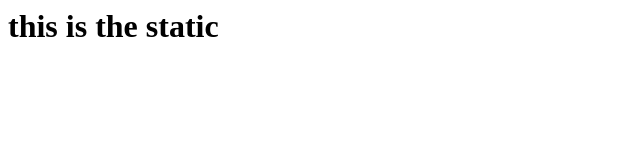
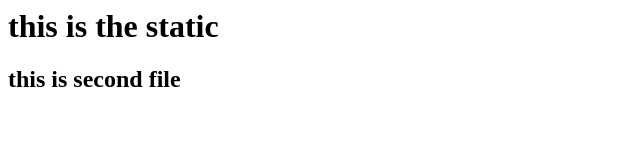
Before and after one commit to GOUD4275/k8s_static, a plain HTML site: page index.html in a window 1280 px wide. Shown: the whole page, without its empty margins (0-640 px from the left). Drawn offline with Linux system fonts and the light colour scheme.

Commit message:
this is the second change

```diff
--- a/index.html
+++ b/index.html
@@ -1 +1,2 @@
 <h1>this is the static</h1>
+<h2>this is second file</h2>
```
